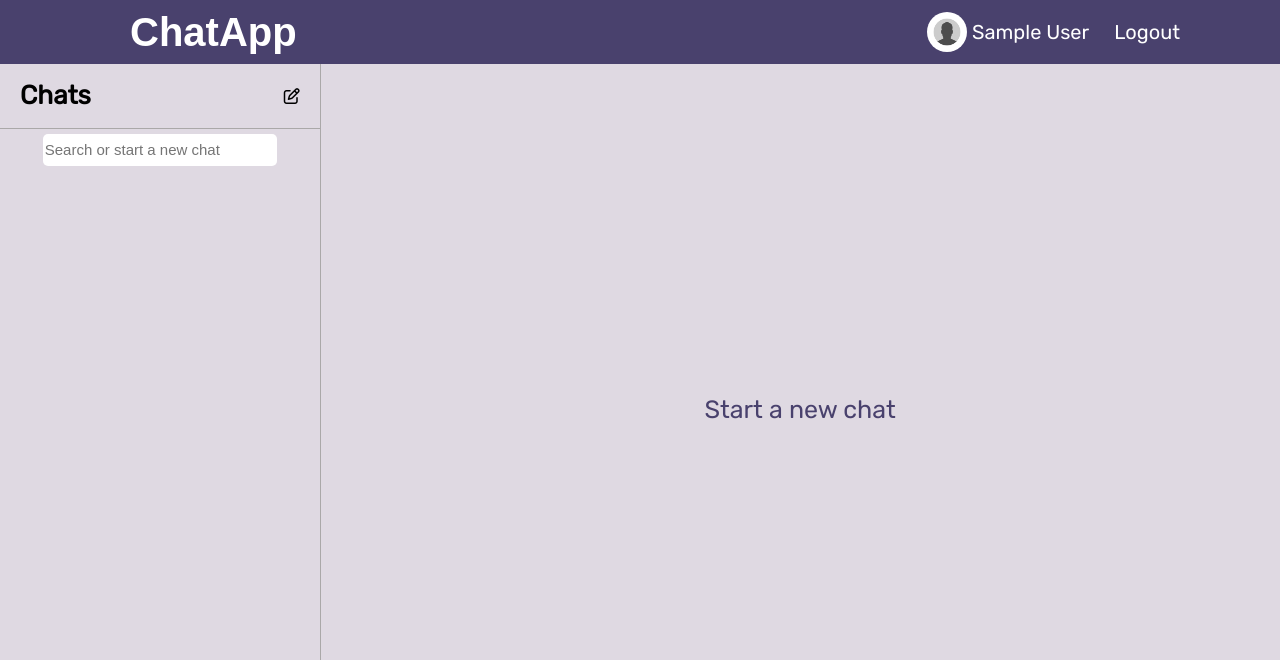
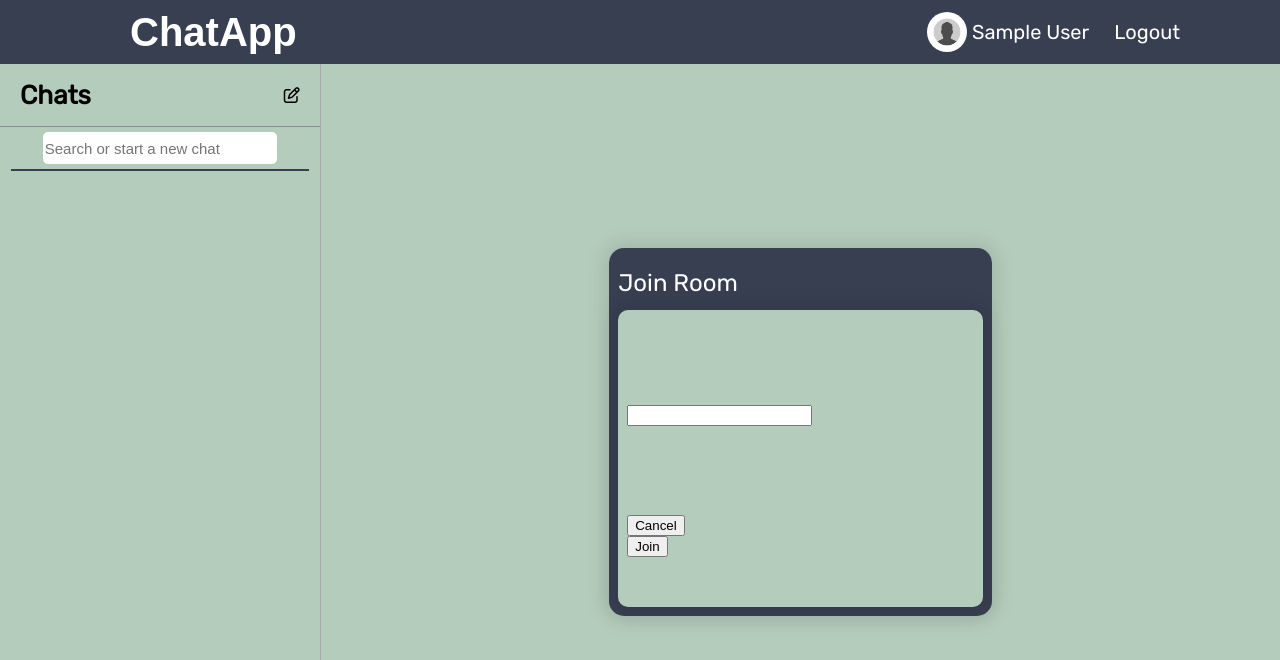
Before and after one commit to Adithyan-MS/ChatApp-client, an Angular app: page /home in a window 1280 px wide. Shown: the top 660 px of the page. Built offline with nearby package versions, Linux system fonts and the light colour scheme; no server answers; sample sign-in values are in the browser's storage; a web font is replaced by a local one.

Commit message:
working on join room

```diff
--- a/src/app/pages/home/show-chat/chat-profile/chat-profile.component.scss
+++ b/src/app/pages/home/show-chat/chat-profile/chat-profile.component.scss
@@ -202,7 +202,7 @@
     gap: 5px;
 }
 .group:first-child:hover{
-    background-color: rgb(147, 122, 167);
+    background-color: var(--light-base);
 }
 .group{
     width: 90%;
--- a/src/app/pages/home/show-chat/create-room/create-room.component.scss
+++ b/src/app/pages/home/show-chat/create-room/create-room.component.scss
@@ -43,7 +43,7 @@
 .roomCreateForm{
     display: flex;
     border-radius: 10px;
-    background-color: #bebacf;
+    background-color: var(--light-roof);
     width: 100%;
     box-shadow: 0px 0px 19px 5px rgba(0,0,0,0.1);
     flex-direction: column;
@@ -187,7 +187,7 @@
     background-color: var(--dark-base);
 }
 .cancel{
-    background-color: rgb(216, 215, 215);
+    background-color: var(--light-base);
     color: black;
 }
 app-search-users{
--- a/src/app/pages/home/show-chat/join-room/join-room.component.html
+++ b/src/app/pages/home/show-chat/join-room/join-room.component.html
@@ -1 +1,28 @@
-<p>join-room works!</p>
+<div class="container">
+    <div class="items">
+        <div class="item">
+            <div class="header">
+                <span>Join Room</span>
+            </div>
+        </div>
+        <div class="item">
+            <div class="join-form">
+                <div class="top">
+                    <div class="input">
+                        <input type="text">
+                        <i></i>
+                    </div>
+                    <div class="searchResult"></div>
+                </div>
+                <div class="bottom">
+                    <div class="cancel">
+                        <button class="cancelBtn">Cancel</button>
+                    </div>
+                    <div class="create">
+                        <button class="createBtn">Join</button>
+                    </div>
+                </div>
+            </div>
+        </div>
+    </div>
+</div>
--- a/src/app/pages/home/show-chat/join-room/join-room.component.scss
+++ b/src/app/pages/home/show-chat/join-room/join-room.component.scss
@@ -0,0 +1,58 @@
+.container{
+    width: 40%;
+    height: 50%;
+    background-color: var(--dark-base);
+    border-radius: 15px;
+    display: flex;
+    align-items: center;
+    justify-content: center;
+    color: white;
+    box-shadow: 0px 0px 19px 5px rgba(0,0,0,0.1);
+}
+.items{
+    display: flex;
+    align-items: center;
+    justify-content: center;
+    width: 95%;
+    height: 95%;
+    flex-direction: column;
+}
+.item{
+    width: 100%;
+    display: flex;
+    flex-direction: column;
+    justify-content: center;
+
+}
+.item:first-child{
+    font-size: 24px;
+    height: 15%;
+    align-items: start;
+}
+.item:last-child{
+    height: 85%;
+    align-items: center;
+    background-color: var(--light-roof);
+    border-radius: 10px;
+    box-shadow: 0px 0px 19px 5px rgba(0,0,0,0.1);
+}
+.join-form{
+    display: flex;
+    width: 100%;
+    height: 95%;
+    display: flex;
+    align-items: center;
+    justify-content: center;
+    flex-direction: column;
+}
+.top{
+    width: 95%;
+    display: flex;
+    align-items: center;
+    height: 70%;
+
+}
+.bottom{
+    width: 95%;
+    height: 30%;
+}
--- a/src/app/pages/home/show-chat/show-chat.component.html
+++ b/src/app/pages/home/show-chat/show-chat.component.html
@@ -56,9 +56,10 @@
             <app-join-room></app-join-room>
         }
         @default {
-            <div class="startChat">
+            <!-- <div class="startChat">
                 <span>Start a new chat</span>
-            </div>
+            </div> -->
+            <app-join-room></app-join-room>
         }
       }
 </div>
--- a/src/app/pages/home/show-chat/show-chat.component.scss
+++ b/src/app/pages/home/show-chat/show-chat.component.scss
@@ -172,3 +172,11 @@
     align-items: center;
     justify-content: center;
   }
+
+  app-join-room{
+    height: 100%;
+    width: 100%;
+    display: flex;
+    align-items: center;
+    justify-content: center;
+  }
--- a/src/app/pages/home/sidebar/chat/chat.component.scss
+++ b/src/app/pages/home/sidebar/chat/chat.component.scss
@@ -7,10 +7,13 @@
     align-items: center;
     cursor: pointer;
     border-radius: 5px;
-    background-color: var(--dark-base);
-    color: white;
+    background-color: var(--light-roof);
+    color: var(--dark-base);
+    box-shadow: 0px 0px 19px 5px rgba(0,0,0,0.1);
+    border: 1px solid var(--light-roof);
   }
   .items:hover{
+    border: 1px solid var(--dark-base);
     background-color: var(--light-base);
   }
   .left{
--- a/src/app/pages/home/sidebar/sidebar.component.scss
+++ b/src/app/pages/home/sidebar/sidebar.component.scss
@@ -24,7 +24,7 @@
     position: sticky;
     top: 0;
     z-index: 999;
-    border-right: 1px solid rgb(170, 168, 168);
+    border-right: 1px solid var(--light-base);
 }
 .top{
     display: flex;
@@ -32,7 +32,7 @@
     width: 100%;
     flex: 2;
     align-items: center;
-    border-bottom: 1px solid rgb(170, 168, 168);
+    border-bottom: 1px solid var(--light-base);
 
 
 }
@@ -61,10 +61,9 @@
     background-color: #f9f9f9;
     min-width: 160px;
     box-shadow: 0px 8px 16px 0px rgba(0,0,0,0.2);
-    padding: 12px 16px;
+    padding: 7px 15px;
     z-index: 1;
     background-color: var(--light-roof);
-    border-radius: 10px;
     border: 1px solid var(--light-base);
     font-size: 15px;
   }
@@ -74,7 +73,7 @@
 .dropdown-content p{
     background-color: var(--dark-base);
     padding: 10px;
-    border-radius: 5px;
+    // border-radius: 5px;
     color: white;
     cursor: pointer;
 }
@@ -92,6 +91,7 @@
     padding: 5px;
     width: 90%;
     flex: 1;
+    border-bottom: 2px solid var(--dark-base);
 }
 .bottom > input{
     width: 80%;
@@ -107,6 +107,7 @@
     height: 84.5%;
     align-items: center;
     gap: 5px;
+    margin-top: 5px;
 }
 app-chat{
     width: 95%;
--- a/src/app/pages/profile/profile-sidebar/profile-sidebar.component.scss
+++ b/src/app/pages/profile/profile-sidebar/profile-sidebar.component.scss
@@ -12,25 +12,25 @@
 }
 .item{
     padding: 15px;
-    background-color:  rgb(147, 122, 167);
+    background-color: var(--light-base);
     display: flex;
     align-items: center;
     justify-content: start;
     gap: 10px;
     box-shadow: 0px 0px 19px 5px rgba(0,0,0,0.1);
-    border: 1px solid #49416d;
+    border: 1px solid var(--dark-base);
     cursor: pointer;
 }
 .item:hover{
-    background-color: #49416d;
-    border: 1px solid #bdd9bf;
+    background-color: var(--dark-base);
+    border: 1px solid var(--light-roof);
 }
 .item:hover i{
-    color: #bdd9bf;
+    color: var(--light-roof);
 }
 .item i{
     font-size: 22px;
-    color: #49416d;
+    color: var(--dark-base);
 }
 .item .icon{
     width: 40px;
--- a/src/app/pages/profile/profile-view-content/profile-view-content.component.scss
+++ b/src/app/pages/profile/profile-view-content/profile-view-content.component.scss
@@ -1,7 +1,7 @@
 .container{
     width: 100%;
     height: 100%;
-    background-color:  rgb(147, 122, 167);
+    background-color:  var(--light-base);
     box-shadow: 0px 0px 19px 5px rgba(0,0,0,0.1);
 
 }
--- a/src/app/pages/profile/profile.component.scss
+++ b/src/app/pages/profile/profile.component.scss
@@ -153,7 +153,7 @@ hr{
     flex: 9;
 }
 .item-icon{
-    width: 100%;
+    width: 95%;
     height: 100%;
     display: flex;
     align-items: center;
--- a/src/styles.scss
+++ b/src/styles.scss
@@ -9,11 +9,11 @@ body{
 }
 
 :root {
-    --dark-base: #49416d;
-    --darkx-base: #15055d;
-    --light-base: rgb(147, 122, 167);
-    --light-roof: #dfd9e2;
-    --lightx-roof: rgb(199, 197, 197);
+    --darkx-base: #222836;
+    --dark-base: #383f51;
+    --light-base: #868d9e;
+    --light-roof: #b4ccbc;
+    --lightx-roof: #d3e4d9;
 }
 
 // --light-roof: #f7f4f3;
```
